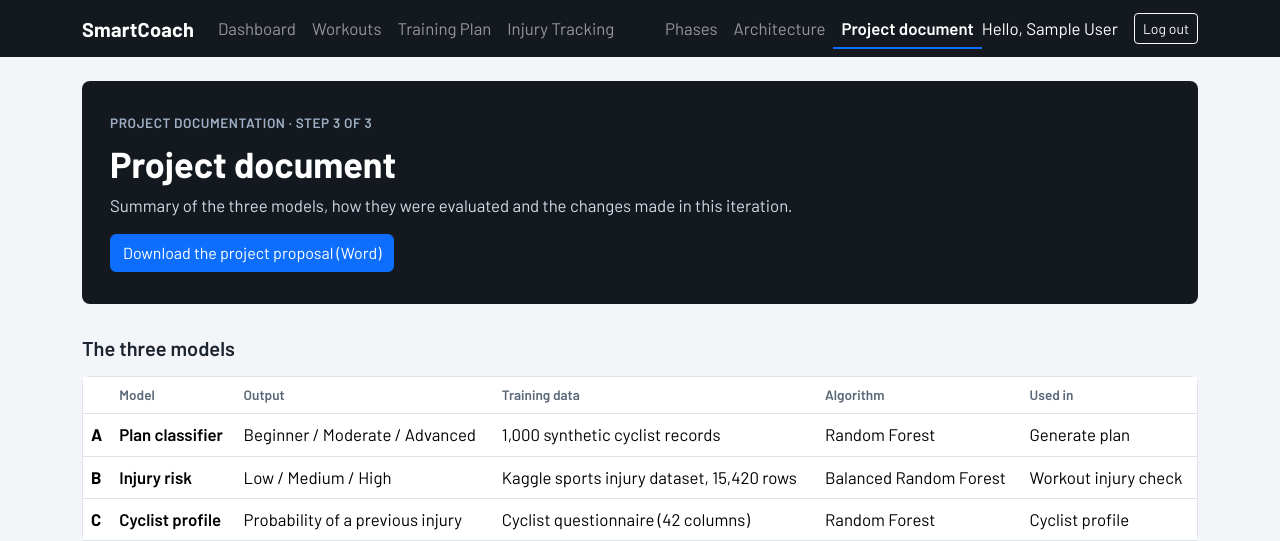
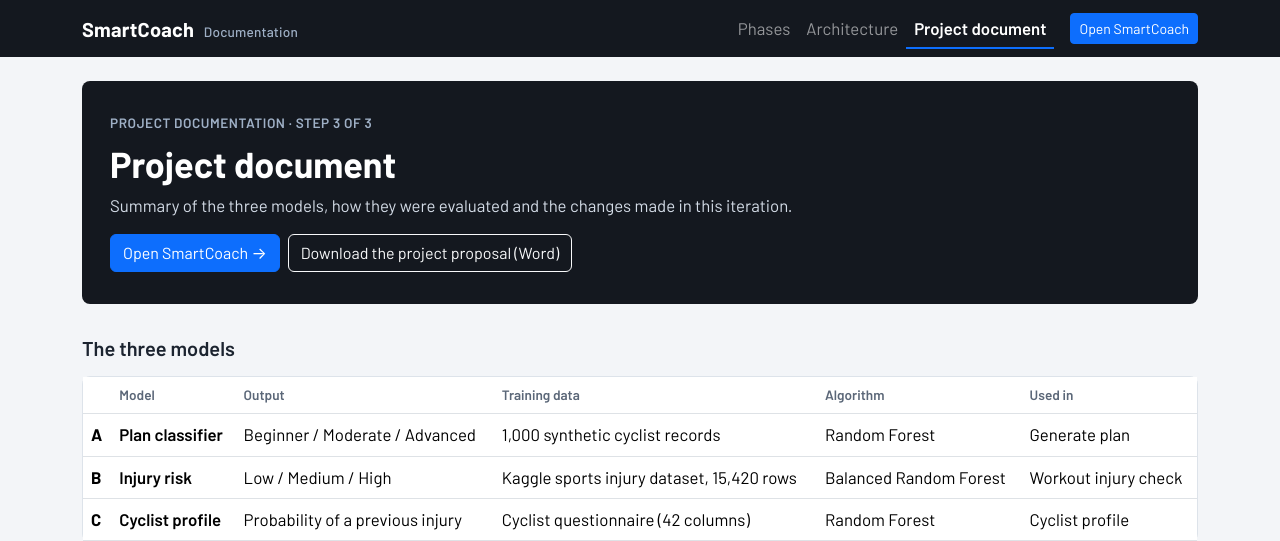
Before and after one commit to sjjrodriguez/SMARTCOACH, a Flask app: page /project-document in a window 1280 px wide. Shown: the top 541 px of the page. Run offline with Flask 3, Linux system fonts and the light colour scheme; the visitor is signed in with stand-in values (Sample User, id 1); some libraries are stand-ins or nearby versions.

Commit message:
feat: añade fases, arquitectura y documentación del proyecto

```diff
--- a/smartcoach_ciclismo/app/controllers/main.py
+++ b/smartcoach_ciclismo/app/controllers/main.py
@@ -13,9 +13,8 @@ main_bp = Blueprint('main', __name__)
 
 @main_bp.route('/')
 def index():
-    if current_user.is_authenticated:
-        return redirect(url_for('main.dashboard'))
-    return redirect(url_for('auth.login'))
+    """The documentation comes first; the application is reached with the "Open SmartCoach" button."""
+    return redirect(url_for('main.phases'))
 
 
 @main_bp.route('/dashboard')
@@ -34,19 +33,19 @@ def dashboard():
 @main_bp.route('/phases')
 def phases():
     """Public page 1 of 3: CRISP-DM / CRISP-ML(Q) phases."""
-    return render_template('about/phases.html', data=build_methodology_data())
+    return render_template('about/phases.html', data=build_methodology_data(), docs_mode=True)
 
 
 @main_bp.route('/architecture')
 def architecture():
     """Public page 2 of 3: the 4-layer architecture."""
-    return render_template('about/architecture.html', data=build_methodology_data())
+    return render_template('about/architecture.html', data=build_methodology_data(), docs_mode=True)
 
 
 @main_bp.route('/project-document')
 def project_document():
     """Public page 3 of 3: models, evaluation and changes."""
-    return render_template('about/project_document.html', data=build_methodology_data())
+    return render_template('about/project_document.html', data=build_methodology_data(), docs_mode=True)
 
 
 def _today_session():
--- a/smartcoach_ciclismo/app/static/css/style.css
+++ b/smartcoach_ciclismo/app/static/css/style.css
@@ -380,3 +380,6 @@ details.sc-note summary { cursor: pointer; }
 .sc-flow li { counter-increment: step; background: var(--sc-surface); border: 1px solid var(--sc-line); border-radius: var(--sc-radius); padding: 1rem; font-size: .95rem; }
 .sc-flow li::before { content: counter(step); display: inline-grid; place-items: center; width: 1.75rem; height: 1.75rem; border-radius: 50%; background: var(--sc-primary); color: #fff; font-weight: 700; margin-bottom: .5rem; }
 .sc-flow strong { display: block; }
+
+/* ---------- Documentation section (shown before the application) ---------- */
+.sc-docs-tag { color: #9fb0c6; font-weight: 500; font-size: .85rem; margin-left: .35rem; }
--- a/smartcoach_ciclismo/app/templates/about/architecture.html
+++ b/smartcoach_ciclismo/app/templates/about/architecture.html
@@ -6,6 +6,7 @@
     <p class="sc-eyebrow mb-2">Project documentation &middot; Step 2 of 3</p>
     <h1 class="sc-h1 mb-2">4-layer architecture</h1>
     <p>How the web application is organized, from what the cyclist sees to where the data is stored.</p>
+    <a class="btn btn-primary mt-3" href="{{ url_for('main.dashboard') }}">Open SmartCoach &rarr;</a>
 </header>
 
 <section class="sc-section" id="architecture" aria-labelledby="arch-title">
--- a/smartcoach_ciclismo/app/templates/about/phases.html
+++ b/smartcoach_ciclismo/app/templates/about/phases.html
@@ -6,6 +6,7 @@
     <p class="sc-eyebrow mb-2">Project documentation &middot; Step 1 of 3</p>
     <h1 class="sc-h1 mb-2">CRISP-DM / CRISP-ML(Q) phases</h1>
     <p>How the machine learning models of SmartCoach were built, phase by phase.</p>
+    <a class="btn btn-primary mt-3" href="{{ url_for('main.dashboard') }}">Open SmartCoach &rarr;</a>
 </header>
 
 <section class="sc-section" id="phases" aria-labelledby="phases-title">
--- a/smartcoach_ciclismo/app/templates/about/project_document.html
+++ b/smartcoach_ciclismo/app/templates/about/project_document.html
@@ -7,9 +7,12 @@
     <p class="sc-eyebrow mb-2">Project documentation &middot; Step 3 of 3</p>
     <h1 class="sc-h1 mb-2">Project document</h1>
     <p>Summary of the three models, how they were evaluated and the changes made in this iteration.</p>
-    <a class="btn btn-primary mt-3" href="{{ url_for('static', filename='docs/Propuesta_SmartCoach.docx') }}" download>
-        Download the project proposal (Word)
-    </a>
+    <div class="d-flex flex-wrap gap-2 mt-3">
+        <a class="btn btn-primary" href="{{ url_for('main.dashboard') }}">Open SmartCoach &rarr;</a>
+        <a class="btn btn-outline-light" href="{{ url_for('static', filename='docs/Propuesta_SmartCoach.docx') }}" download>
+            Download the project proposal (Word)
+        </a>
+    </div>
 </header>
 
 <section class="sc-section" id="models" aria-labelledby="models-title">
--- /dev/null
+++ b/smartcoach_ciclismo/app/templates/components/_docs_navbar.html
@@ -0,0 +1,19 @@
+{# Top bar of the documentation section (shown before the application) #}
+<nav class="navbar navbar-expand-lg navbar-dark sc-navbar">
+    <div class="container">
+        <a class="navbar-brand" href="{{ url_for('main.index') }}">SmartCoach <span class="sc-docs-tag">Documentation</span></a>
+        <button class="navbar-toggler" type="button" data-bs-toggle="collapse"
+                data-bs-target="#scDocsNavbar" aria-controls="scDocsNavbar"
+                aria-expanded="false" aria-label="Toggle navigation">
+            <span class="navbar-toggler-icon"></span>
+        </button>
+        <div class="collapse navbar-collapse" id="scDocsNavbar">
+            <div class="navbar-nav ms-auto align-items-lg-center">
+                <a class="nav-link {% if ep == 'main.phases' %}active{% endif %}" {% if ep == 'main.phases' %}aria-current="page"{% endif %} href="{{ url_for('main.phases') }}">Phases</a>
+                <a class="nav-link {% if ep == 'main.architecture' %}active{% endif %}" {% if ep == 'main.architecture' %}aria-current="page"{% endif %} href="{{ url_for('main.architecture') }}">Architecture</a>
+                <a class="nav-link {% if ep == 'main.project_document' %}active{% endif %}" {% if ep == 'main.project_document' %}aria-current="page"{% endif %} href="{{ url_for('main.project_document') }}">Project document</a>
+                <a class="btn btn-primary btn-sm ms-lg-3 mt-2 mt-lg-0" href="{{ url_for('main.dashboard') }}">Open SmartCoach</a>
+            </div>
+        </div>
+    </div>
+</nav>
--- a/smartcoach_ciclismo/app/templates/components/_navbar.html
+++ b/smartcoach_ciclismo/app/templates/components/_navbar.html
@@ -1,7 +1,10 @@
 {% set ep = request.endpoint or '' %}
+{% if docs_mode %}
+{% include 'components/_docs_navbar.html' %}
+{% else %}
 <nav class="navbar navbar-expand-lg navbar-dark sc-navbar">
     <div class="container">
-        <a class="navbar-brand" href="{{ url_for('main.index') }}">SmartCoach</a>
+        <a class="navbar-brand" href="{{ url_for('main.dashboard' if current_user.is_authenticated else 'main.index') }}">SmartCoach</a>
         <button class="navbar-toggler" type="button" data-bs-toggle="collapse"
                 data-bs-target="#scNavbar" aria-controls="scNavbar"
                 aria-expanded="false" aria-label="Toggle navigation">
@@ -33,9 +36,7 @@
                 </li>
             </ul>
             <div class="navbar-nav align-items-lg-center">
-                <a class="nav-link {% if ep == 'main.phases' %}active{% endif %}" href="{{ url_for('main.phases') }}">Phases</a>
-                <a class="nav-link {% if ep == 'main.architecture' %}active{% endif %}" href="{{ url_for('main.architecture') }}">Architecture</a>
-                <a class="nav-link {% if ep == 'main.project_document' %}active{% endif %}" href="{{ url_for('main.project_document') }}">Project document</a>
+                <a class="nav-link" href="{{ url_for('main.index') }}">Documentation</a>
                 <span class="navbar-text text-white me-lg-3">Hello, {{ current_user.full_name }}</span>
                 <form method="POST" action="{{ url_for('auth.logout') }}" class="d-inline">
                     <button type="submit" class="btn btn-outline-light btn-sm">Log out</button>
@@ -43,13 +44,12 @@
             </div>
             {% else %}
             <div class="navbar-nav ms-auto">
+                <a class="nav-link" href="{{ url_for('main.index') }}">Documentation</a>
                 <a class="nav-link {% if ep == 'auth.login' %}active{% endif %}" href="{{ url_for('auth.login') }}">Sign In</a>
-                <a class="nav-link {% if ep == 'main.phases' %}active{% endif %}" href="{{ url_for('main.phases') }}">Phases</a>
-                <a class="nav-link {% if ep == 'main.architecture' %}active{% endif %}" href="{{ url_for('main.architecture') }}">Architecture</a>
-                <a class="nav-link {% if ep == 'main.project_document' %}active{% endif %}" href="{{ url_for('main.project_document') }}">Project document</a>
                 <a class="nav-link {% if ep == 'auth.register' %}active{% endif %}" href="{{ url_for('auth.register') }}">Sign Up</a>
             </div>
             {% endif %}
         </div>
     </div>
 </nav>
+{% endif %}
--- a/smartcoach_ciclismo/app/templates/plans/view.html
+++ b/smartcoach_ciclismo/app/templates/plans/view.html
@@ -60,7 +60,7 @@
     <li>{{ plan.weight_kg|round(1) }} kg</li>
     <li>{{ plan.weekly_hours|round(1) }} h/week</li>
     <li>{{ plan.resting_heart_rate }} bpm resting</li>
-    <li>TSS {{ plan.tss_acumulado|round|int }}</li>
+
 </ul>
 
 <section class="sc-progress mb-4" aria-label="Plan progress">
```
